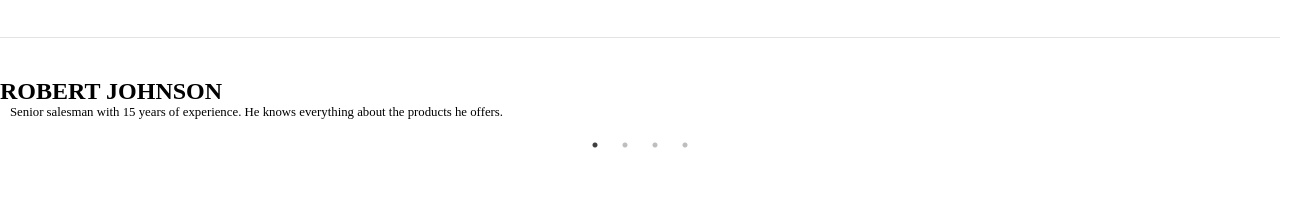
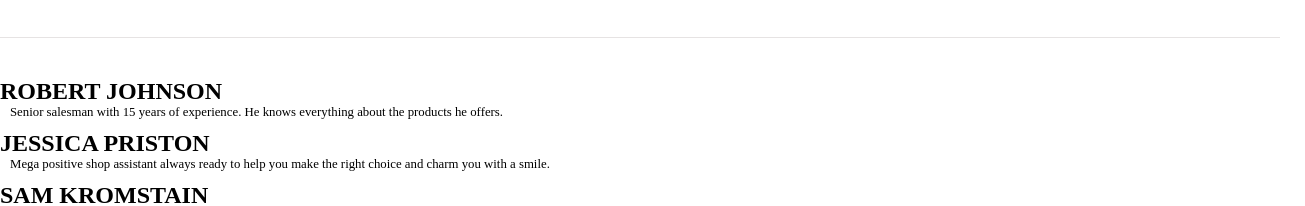
Before and after one commit to aximus4206/template2, a plain HTML site: page index3.html in a window 1280 px wide. Shown: the part 1633-1839 px from the top of the page, 1305 px wide, since content can reach past the window. Drawn offline with nearby package versions, Linux system fonts and the light colour scheme; files whose address does not match are found by name.

Commit message:
carusel deleted

```diff
--- a/index3.html
+++ b/index3.html
@@ -303,13 +303,7 @@
 <script type="text/javascript" src="https://code.jquery.com/jquery-migrate-1.2.1.min.js"></script>
 <script type="text/javascript" src="file:///C:/Users/User/Desktop/%D1%82%D0%B5%D0%BC%D0%BF%202/slick/slick.min.js"></script>
 
-<script>
-    $(document).ready(function(){
-        $('.fotorama').slick({
-            dots: true
-        });
-});
-</script>
+
 
 
 </body>
```
